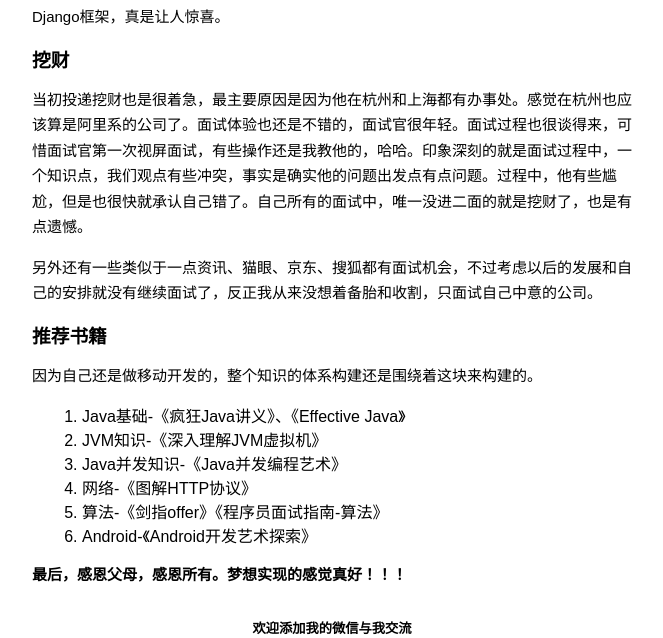
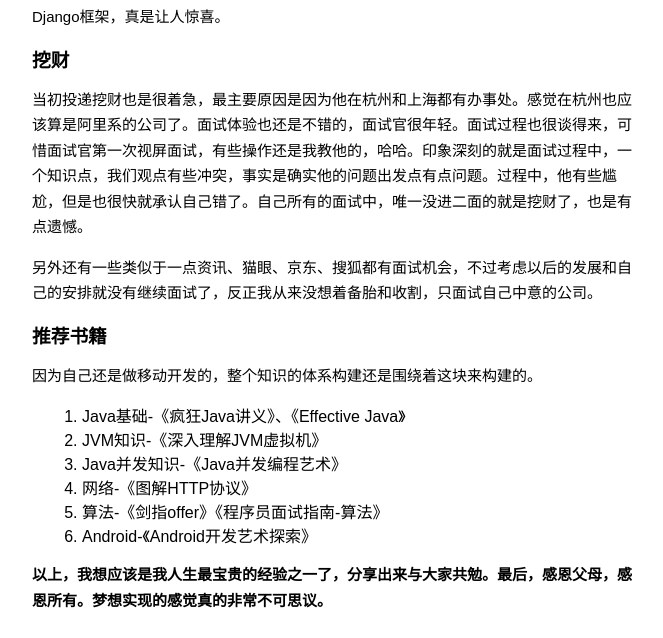
Before and after one commit to wuchangfeng/wuchangfeng.github.io, a Jekyll site: the page built from _posts/2017-10-28-my-interview-and-intern.md, in a window 1280 px wide and 900 px high, scrolled down 3548 px, cut to the strip 0-638 px from the top of the window. Shown: the whole strip, without its empty margins (308-971 px from the left). Built offline with Jekyll 4.4.1, drawn with Linux system fonts in a browser that asks for light colours; some web fonts are replaced; comment, search, counter and statistics services are not loaded.

```diff
--- a/_posts/2017-10-28-my-interview-and-intern.md
+++ b/_posts/2017-10-28-my-interview-and-intern.md
@@ -36,4 +36,4 @@
 6. Android-《Android开发艺术探索》
 
 
-**最后，感恩父母，感恩所有。梦想实现的感觉真好！！！**
+**以上，我想应该是我人生最宝贵的经验之一了，分享出来与大家共勉。最后，感恩父母，感恩所有。梦想实现的感觉真的非常不可思议。**
```
Also changed, not shown: _posts/2017-12-23-one-plus-5t.md (renamed from _posts/2017-12-23-oneplus5t.md).
